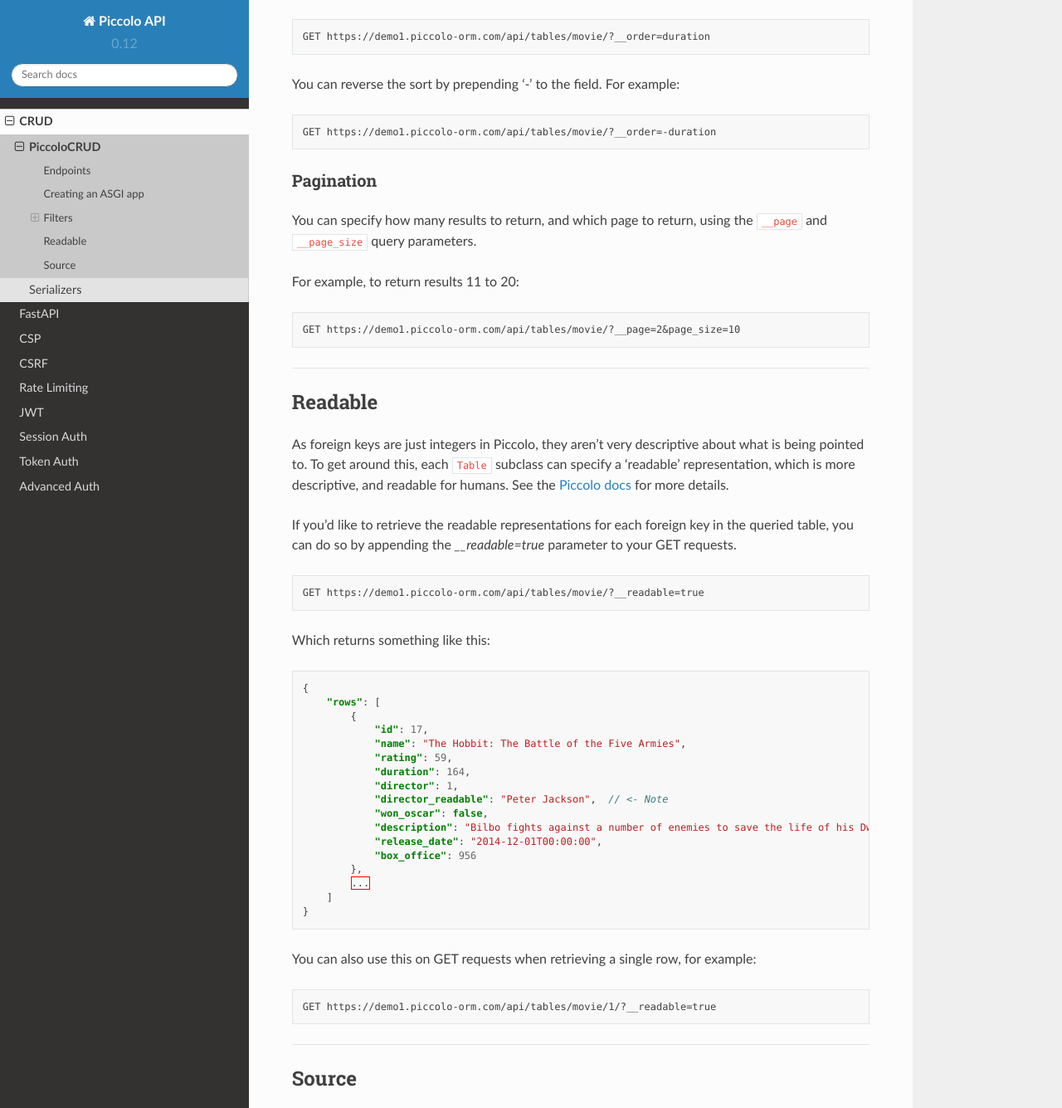
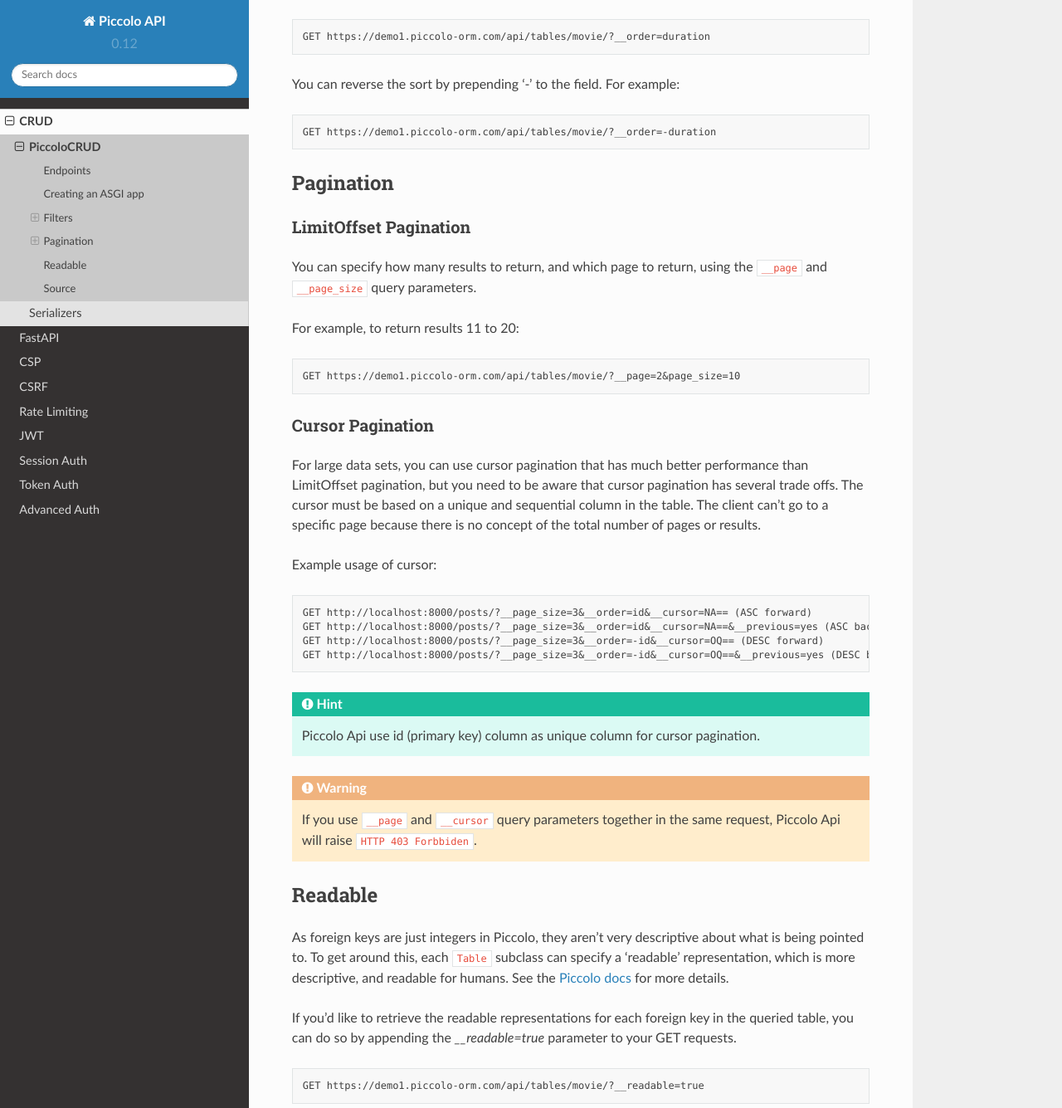
Before and after one commit to piccolo-orm/piccolo_api, a Sphinx documentation site: the page built from docs/source/crud/piccolo_crud.rst, in a window 1280 px wide and 1400 px high, scrolled down 3440 px, cut to the strip 0-1335 px from the top of the window. Shown: the whole strip at 83% size. Built offline with Sphinx 7.4.7 and the Read the Docs theme 2.0.0, drawn with Linux system fonts in a browser that asks for light colours.

Commit message:
updated pagination docs

```diff
--- a/docs/source/crud/piccolo_crud.rst
+++ b/docs/source/crud/piccolo_crud.rst
@@ -183,7 +183,10 @@
     GET https://demo1.piccolo-orm.com/api/tables/movie/?__order=-duration
 
 Pagination
-~~~~~~~~~~
+----------
+
+LimitOffset Pagination
+~~~~~~~~~~~~~~~~~~~~~~
 
 You can specify how many results to return, and which page to return, using
 the ``__page`` and ``__page_size`` query parameters.
@@ -194,7 +197,31 @@
 
     GET https://demo1.piccolo-orm.com/api/tables/movie/?__page=2&page_size=10
 
--------------------------------------------------------------------------------
+Cursor Pagination
+~~~~~~~~~~~~~~~~~
+
+For large data sets, you can use cursor pagination that has much better performance
+than LimitOffset pagination, but you need to be aware that cursor pagination has
+several trade offs. The cursor must be based on a unique and sequential column in the table.
+The client can't go to a specific page because there is no concept of the total number
+of pages or results.
+
+Example usage of cursor:
+
+.. code-block::
+
+    GET http://localhost:8000/posts/?__page_size=3&__order=id&__cursor=NA== (ASC forward)
+    GET http://localhost:8000/posts/?__page_size=3&__order=id&__cursor=NA==&__previous=yes (ASC backward)
+    GET http://localhost:8000/posts/?__page_size=3&__order=-id&__cursor=OQ== (DESC forward)
+    GET http://localhost:8000/posts/?__page_size=3&__order=-id&__cursor=OQ==&__previous=yes (DESC backward)
+
+.. hint::
+    Piccolo Api use id (primary key) column as unique column for cursor pagination.
+
+.. warning::
+    If you use ``__page`` and ``__cursor`` query parameters together in the same request, Piccolo Api
+    will raise ``HTTP 403 Forbbiden``.
+
 
 Readable
 --------
```
